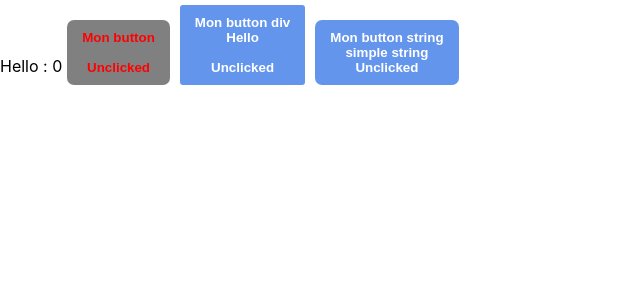
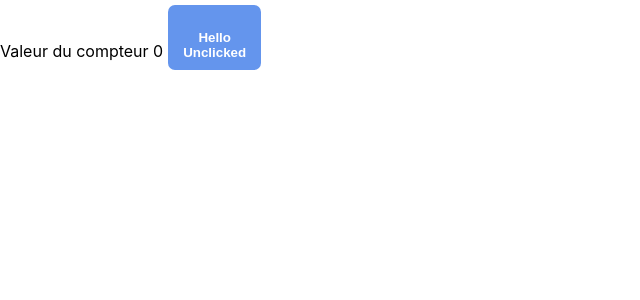
Before and after one commit to gourgan/ReactProject0, a React (Create React App) app: page / in a window 1280 px wide. Shown: the top 300 px of the page, without its empty margins (0-640 px from the left). Built offline with nearby package versions, Linux system fonts and the light colour scheme.

Commit message:
Using class with jsx and events

```diff
--- a/src/App/App.tsx
+++ b/src/App/App.tsx
@@ -1,29 +1,45 @@
-import React, {useState} from "react";
-import "./App.css";
+import React, { Component } from "react";
+import style from "./App.module.css";
 import Button from "./component/Button/Button";
 
-function App() {
-  const  [nbClick, setNbClick] = useState(0);
+interface I_AppProps {
+  AppName?: string;
+}
 
+interface I_AppState {
+  counter: number;
+  oneValue: string;
+}
+
+class App extends Component<I_AppProps, I_AppState> {
+  constructor(props: I_AppProps) {
+    super(props);
+    this.state = { counter: 0, oneValue: "Hello" };
+  }
+
+  componentDidMount(){
+    console.log('%c%s','font-size:24pt;color:green;font-weight:900;text-align:center', '⚠⚠ Le component est monté ⚠⚠');
+  }
+  componentDidUpdate(oldProps:I_AppProps, oldState:I_AppState){
+
+    console.log('%c%s','font-size:24pt;color:red;font-weight:900;text-align:center', '============Updates================');
+    console.log('Props => ', oldProps, this.props);
+    console.log('States => ', oldState, this.state);
+  }
+  render(): React.ReactNode {
     return (
-    <div className="App">
-      Hello : {nbClick}
+      <div className={style.App}>
+        Valeur du compteur {this.state.counter}
         <Button
-        text="Mon button"
-        bgColor="Grey"
-        clickEvent={(arg: any) => {
-          setNbClick(nbClick + 1);
-          console.log(nbClick);
+          clickEvent={() => {
+            this.setState({ counter: this.state.counter + 1 });
           }}
-        type="submit"
-        color="red"
-      />
-      <Button text="Mon button div" type="reset" style={{borderRadius:'3px'}}>
-        <div>Hello</div>
+        >
+          {this.state.oneValue}
         </Button>
-      <Button text="Mon button string">simple string</Button>
       </div>
     );
   }
+}
 
 export default App;
```
Also changed, not shown: src/App/App.css (deleted), src/App/App.module.css (added). Lines whose indentation alone changed are shown as unchanged.
